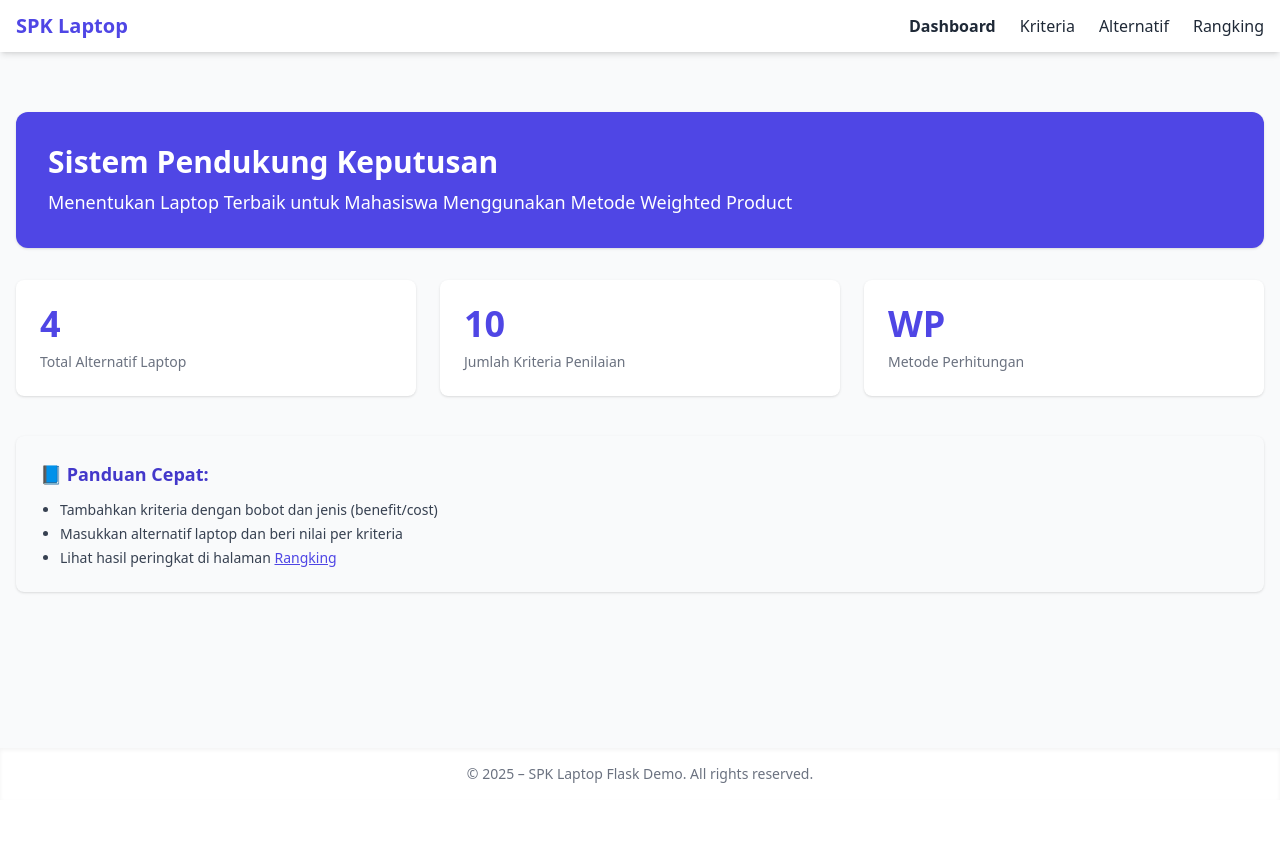
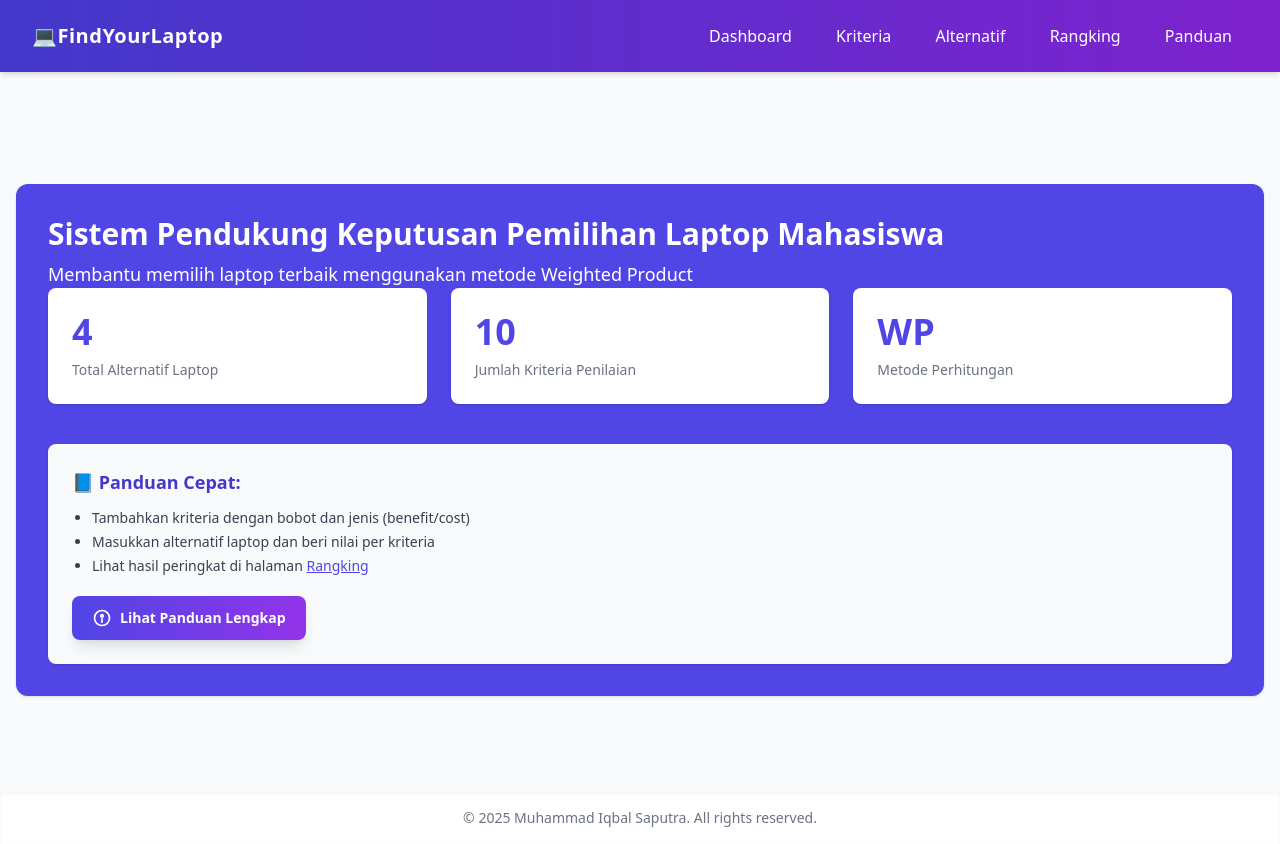
Before and after one commit to muhammadiqbalsaputra/Best-Laptop-App, a Flask app: page / in a window 1280 px wide. Before the commit the page ends 783 px from the top, so only its background shows below. Run offline with Flask 3, Linux system fonts and the light colour scheme; data comes from the database, SQL or seed files in the repository; both versions use the stored data as it was after the commit; some libraries are stand-ins or nearby versions.

Commit message:
update [header,footer,dashboard,db]

```diff
--- a/main.py
+++ b/main.py
@@ -30,6 +30,13 @@ def dashboard():
         cur.execute("SELECT COUNT(*) AS n FROM kriteria")
         total_krit = cur.fetchone()["n"]
     return render_template("dashboard.html", total_alt=total_alt, total_krit=total_krit)
+
+# --------------------------------------------------
+#  PANDUAN LENGKAP
+# --------------------------------------------------
+@app.route("/panduan")
+def panduan():
+    return render_template("panduan.html")
 
 # --------------------------------------------------
 #  K R I T E R I A  (CRUD)
--- a/templates/_footer.html
+++ b/templates/_footer.html
@@ -1,5 +1,5 @@
 <footer class="bg-white shadow-inner py-4 mt-8">
   <div class="container mx-auto px-4 text-center text-sm text-gray-500">
-    &copy; {{ config.SITE_YEAR if config and config.SITE_YEAR else 2025 }} – SPK Laptop Flask Demo. All rights reserved.
+    &copy; {{ config.SITE_YEAR if config and config.SITE_YEAR else 2025 }} Muhammad Iqbal Saputra. All rights reserved.
   </div>
 </footer>
--- a/templates/_header.html
+++ b/templates/_header.html
@@ -1,11 +1,13 @@
-<nav class="bg-white shadow-md fixed w-full z-20 top-0 left-0">
-  <div class="container mx-auto px-4 py-3 flex items-center justify-between">
-    <a href="{{ url_for('dashboard') }}" class="text-xl font-semibold text-indigo-600">SPK Laptop</a>
-    <ul class="flex gap-6 text-sm md:text-base">
-      <li><a href="{{ url_for('dashboard') }}" class="hover:text-indigo-600 {% if request.endpoint=='dashboard' %}font-semibold{% endif %}">Dashboard</a></li>
-      <li><a href="{{ url_for('kriteria') }}" class="hover:text-indigo-600 {% if request.endpoint=='kriteria' %}font-semibold{% endif %}">Kriteria</a></li>
-      <li><a href="{{ url_for('alternatif') }}" class="hover:text-indigo-600 {% if request.endpoint=='alternatif' %}font-semibold{% endif %}">Alternatif</a></li>
-      <li><a href="{{ url_for('rangking') }}" class="hover:text-indigo-600 {% if request.endpoint=='rangking' %}font-semibold{% endif %}">Rangking</a></li>
-    </ul>
+<!-- layout.html -->
+<nav class="bg-gradient-to-r from-indigo-700 to-purple-700 text-white shadow-md">
+  <div class="max-w-7xl mx-auto px-4 sm:px-6 lg:px-8 py-4 flex justify-between items-center">
+    <a href="{{ url_for('dashboard') }}" class="text-xl font-bold tracking-wide">💻FindYourLaptop</a>
+    <div class="space-x-2 text-sm sm:text-base">
+      <a href="{{ url_for('dashboard') }}" class="inline-flex items-center px-4 py-2 rounded-lg hover:bg-white hover:text-indigo-700 transition duration-200 font-medium">Dashboard</a>
+      <a href="{{ url_for('kriteria') }}" class="inline-flex items-center px-4 py-2 rounded-lg hover:bg-white hover:text-indigo-700 transition duration-200 font-medium">Kriteria</a>
+      <a href="{{ url_for('alternatif') }}" class="inline-flex items-center px-4 py-2 rounded-lg hover:bg-white hover:text-indigo-700 transition duration-200 font-medium">Alternatif</a>
+      <a href="{{ url_for('rangking') }}" class="inline-flex items-center px-4 py-2 rounded-lg hover:bg-white hover:text-indigo-700 transition duration-200 font-medium">Rangking</a>
+      <a href="{{ url_for('panduan') }}" class="inline-flex items-center px-4 py-2 rounded-lg hover:bg-white hover:text-indigo-700 transition duration-200 font-medium">Panduan</a>
+    </div>
   </div>
 </nav>
--- a/templates/dashboard.html
+++ b/templates/dashboard.html
@@ -5,28 +5,23 @@
 
 <!-- Jumbotron -->
 <div class="bg-indigo-600 text-white p-8 rounded-xl shadow mb-8">
-  <h1 class="text-3xl font-bold mb-2">Sistem Pendukung Keputusan</h1>
-  <p class="text-lg">Menentukan Laptop Terbaik untuk Mahasiswa Menggunakan Metode Weighted Product</p>
-</div>
+  <h1 class="text-3xl font-bold mb-2">Sistem Pendukung Keputusan Pemilihan Laptop Mahasiswa</h1>
+  <p class="text-lg">Membantu memilih laptop terbaik menggunakan metode Weighted Product</p>
 
   <!-- Statistik Card -->
   <div class="grid grid-cols-1 sm:grid-cols-2 lg:grid-cols-3 gap-6">
-
-  <div class="bg-white p-6 rounded-lg shadow hover:shadow-lg transition">
+    <div class="bg-white p-6 rounded-lg shadow hover:shadow-lg transition hover:scale-105">
       <div class="text-indigo-600 text-4xl font-bold">{{ total_alt }}</div>
       <div class="mt-2 text-sm text-gray-500">Total Alternatif Laptop</div>
     </div>
-
-  <div class="bg-white p-6 rounded-lg shadow hover:shadow-lg transition">
+    <div class="bg-white p-6 rounded-lg shadow hover:shadow-lg transition hover:scale-105">
       <div class="text-indigo-600 text-4xl font-bold">{{ total_krit }}</div>
       <div class="mt-2 text-sm text-gray-500">Jumlah Kriteria Penilaian</div>
     </div>
-
-  <div class="bg-white p-6 rounded-lg shadow hover:shadow-lg transition">
+    <div class="bg-white p-6 rounded-lg shadow hover:shadow-lg transition hover:scale-105">
       <div class="text-indigo-600 text-4xl font-bold">WP</div>
       <div class="mt-2 text-sm text-gray-500">Metode Perhitungan</div>
     </div>
-
   </div>
 
   <!-- Panduan singkat -->
@@ -35,8 +30,19 @@
     <ul class="list-disc ml-5 space-y-1">
       <li>Tambahkan kriteria dengan bobot dan jenis (benefit/cost)</li>
       <li>Masukkan alternatif laptop dan beri nilai per kriteria</li>
-    <li>Lihat hasil peringkat di halaman <a href="{{ url_for('rangking') }}" class="text-indigo-600 underline">Rangking</a></li>
+      <li>Lihat hasil peringkat di halaman <a href="{{ url_for('rangking') }}"
+          class="text-indigo-600 underline">Rangking</a></li>
     </ul>
+    <br>
+
+    <a href="{{ url_for('panduan') }}"
+          class="inline-flex items-center gap-2 bg-gradient-to-r from-indigo-600 to-purple-600 text-white px-5 py-3 rounded-lg shadow-lg hover:shadow-xl transition hover:scale-105">
+          <svg xmlns="http://www.w3.org/2000/svg" class="h-5 w-5" fill="none" viewBox="0 0 24 24" stroke="currentColor">
+            <path stroke-linecap="round" stroke-linejoin="round" stroke-width="2"
+              d="M12 8c.828 0 1.5.672 1.5 1.5S12.828 11 12 11s-1.5-.672-1.5-1.5S11.172 8 12 8zm0 5v4m0-14a9 9 0 100 18 9 9 0 000-18z" />
+          </svg>
+          <span class="font-semibold">Lihat Panduan Lengkap</span>
+        </a>
   </div>
 
   {% endblock %}
--- a/templates/layout.html
+++ b/templates/layout.html
@@ -1,16 +1,19 @@
 <!-- templates/layout.html -->
 <!DOCTYPE html>
 <html lang="en">
+
 <head>
   <meta charset="UTF-8" />
   <meta name="viewport" content="width=device-width, initial-scale=1.0" />
   <title>{% block title %}SPK Laptop{% endblock %}</title>
+  <link rel="icon" href="{{ url_for('static', filename='image/laptop.png') }}" type="image/x-icon" />
 
   <!-- Tailwind (CDN ‑ cocok untuk dev; di production sebaiknya di‑build sendiri) -->
   <script src="https://cdn.tailwindcss.com"></script>
 
   {% block head %}{% endblock %}
 </head>
+
 <body class="min-h-screen flex flex-col bg-gray-50 text-gray-800">
 
   {# ===== Header / Navbar ===== #}
@@ -42,4 +45,5 @@
   {# ===== Footer ===== #}
   {% include "_footer.html" %}
 </body>
+
 </html>
```
Also changed, not shown: spk_laptop.sql (added, +185 -0 lines), templates/panduan.html (added, +55 -0 lines), static/image/laptop.png (added). Lines whose indentation alone changed are shown as unchanged.
